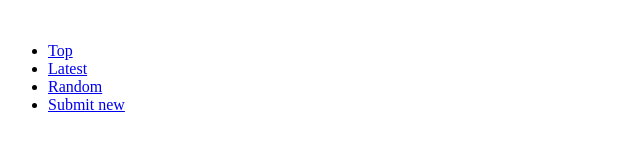
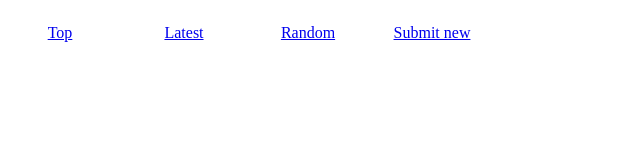
Before and after one commit to siarhei-zharnasek/lamerAn, a website: page app/index.html in a window 1280 px wide. Shown: the whole page, without its empty margins (0-640 px from the left). Drawn offline with nearby package versions, Linux system fonts and the light colour scheme; some packages are replaced by stand-ins of ours; files whose address does not match are found by name.

Commit message:
add styles

```diff
--- a/app/index.html
+++ b/app/index.html
@@ -3,6 +3,7 @@
   <head>
     <meta charset="utf-8">
     <title>Lamer news</title>
+    <link rel="stylesheet" href="/app/stylesheets/styles.css">
   </head>
   <body>
     <header class="main-header">
--- /dev/null
+++ b/app/stylesheets/styles.css
@@ -0,0 +1,14 @@
+* {
+  padding: 0;
+  margin: 0;
+}
+
+.navigation-list li {
+  text-decoration: none;
+  display: inline-block;
+  text-align: center;
+  width: 120px;
+  height: 30px;
+  line-height: 30px;
+  vertical-align: middle;
+}
```
